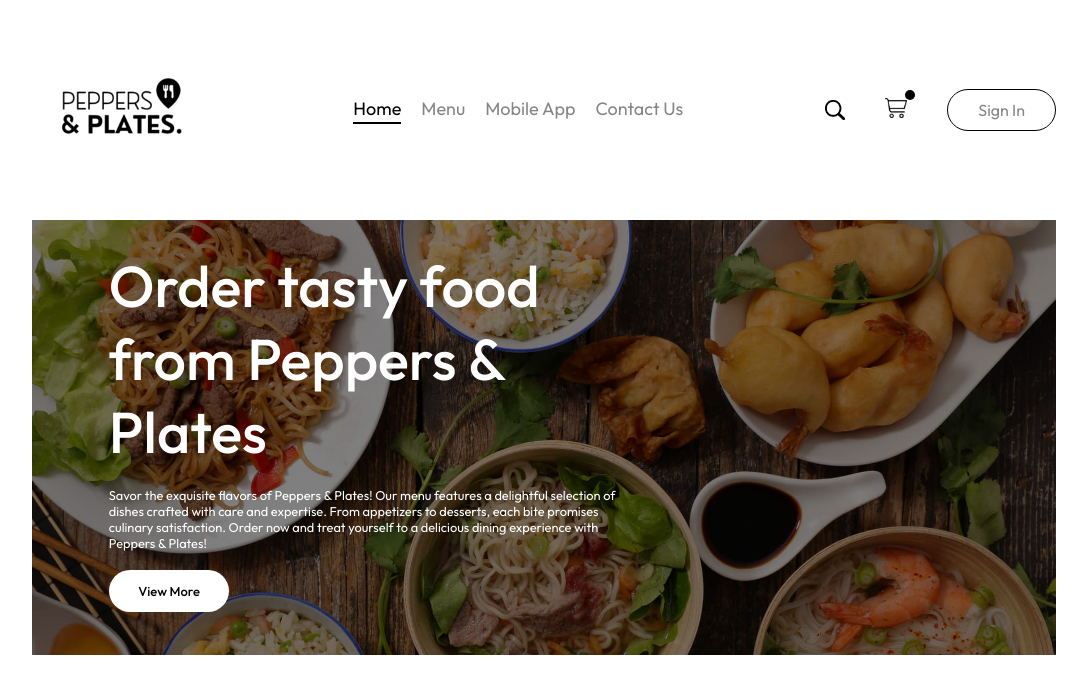
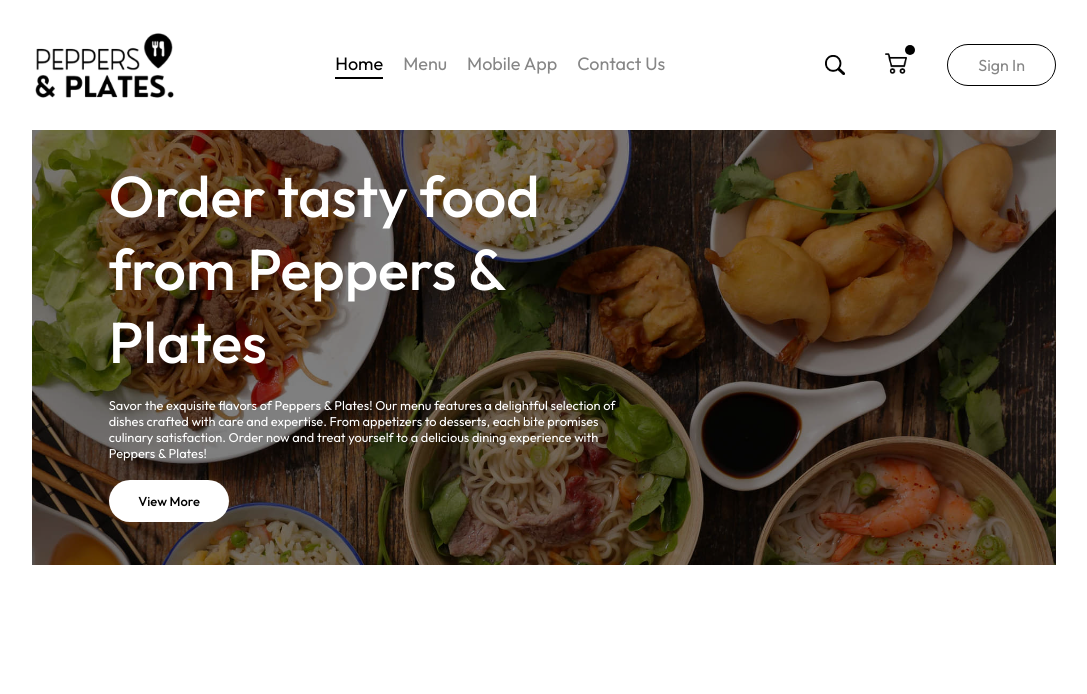
Before and after one commit to Rizz-33/Peppers-and-Plates, a React (Vite) app in the folder frontend/: page / in a window 1280 px wide. Shown: the top 694 px of the page, without its empty margins (96-1183 px from the left). Built offline with nearby package versions, Linux system fonts and the light colour scheme.

Commit message:
refactor: logo and cart icon

```diff
--- a/frontend/src/components/navabr/Navbar.css
+++ b/frontend/src/components/navabr/Navbar.css
@@ -1,11 +1,11 @@
 .navbar{
-    padding: 20px 0px;
+    padding: 30px 0px;
     display: flex;
     justify-content: space-between;
     align-items: center;
 }
 .logo{
-    height: 180px;
+    height: 70px;
 }
 .search_icon{
     height: 20px;
@@ -24,7 +24,7 @@
     right: -8px;
 }
 .basket_icon{
-    height: 20px;
+    height: 21px;
 }
 .navbar-menu{
     display: flex;
```
Also changed, not shown: frontend/src/assets/basket_icon.png, frontend/src/assets/logo.png.
